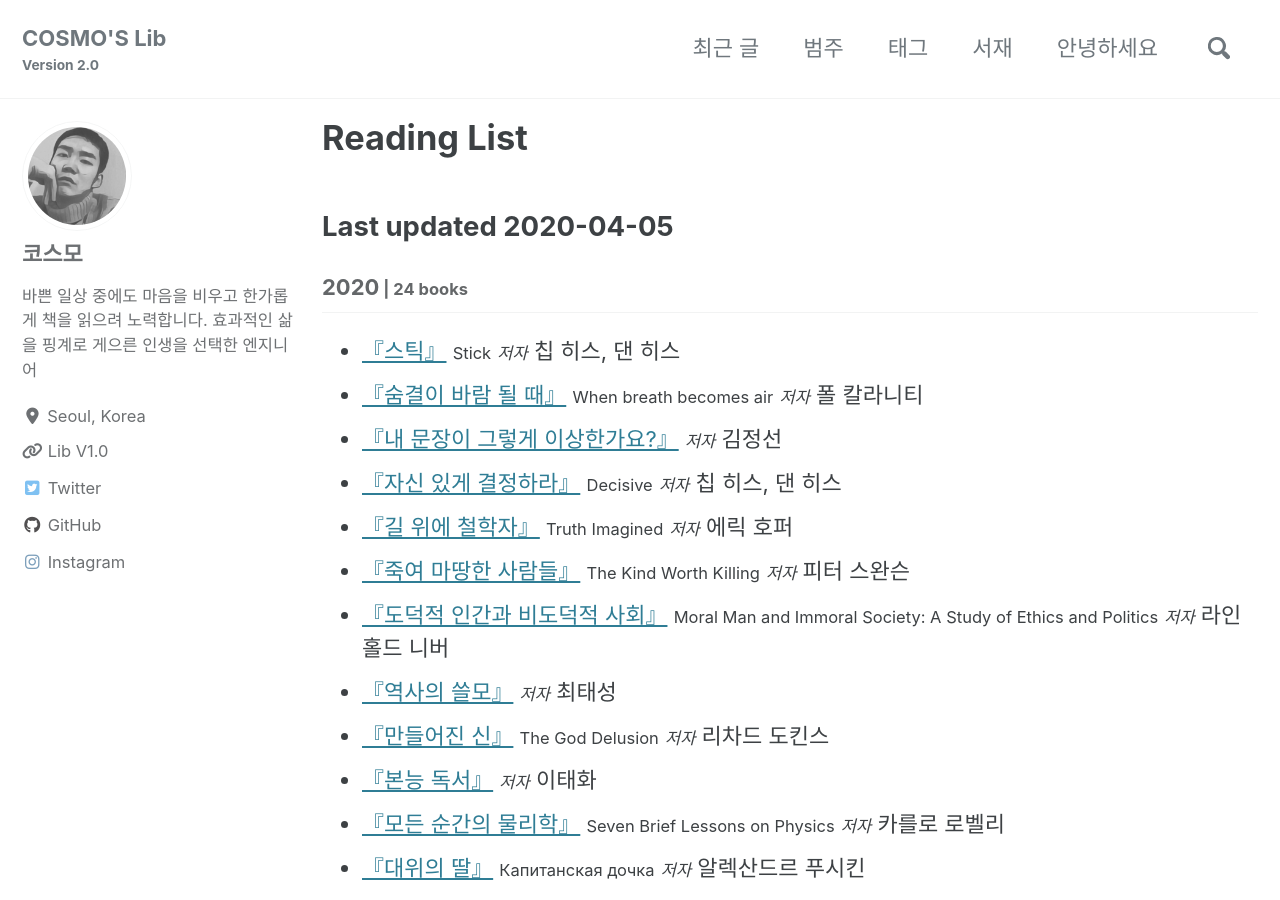
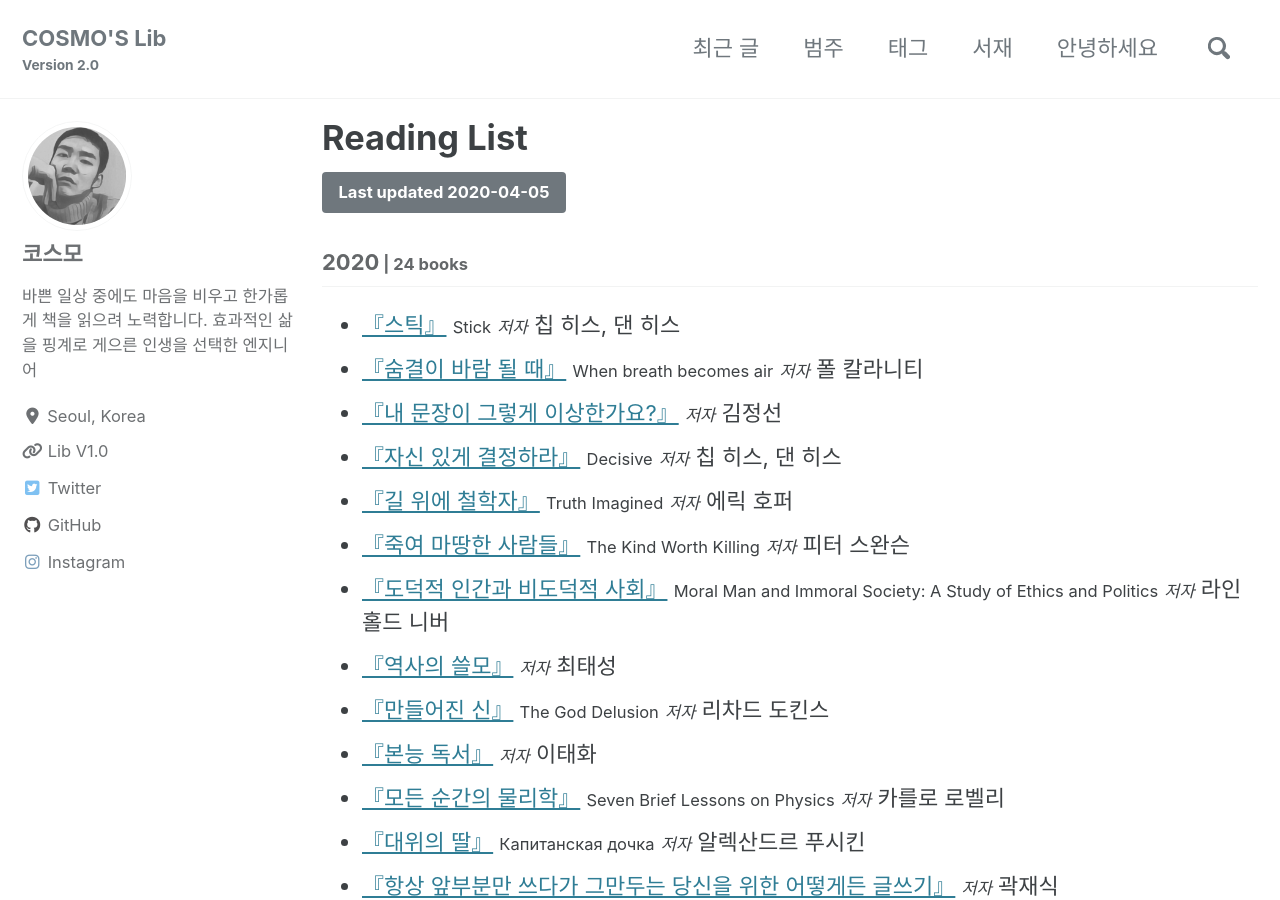
Before and after one commit to deftone2000/cosmo-s-archive, a Jekyll site: the page built from _pages/reading-list.html, in a window 1280 px wide and 900 px high. Built offline with Jekyll 4.4.1, drawn with Linux system fonts in a browser that asks for light colours; cached includes are drawn as plain includes; nearby versions of some CDN libraries; comment, search, counter and statistics services are not loaded; a style sheet for code colours, icons or effects is not loaded.

Commit message:
no message

```diff
--- a/_pages/reading-list.html
+++ b/_pages/reading-list.html
@@ -6,7 +6,7 @@ author_profile: true
 classes: wide
 ---
 
-  <h3 class="page__lead">Last updated {{ site.data.reading.lastupdate }}</h3>
+  <a href="#" class="btn btn--primary">Last updated {{ site.data.reading.lastupdate }}</a>
   {% for entry in site.data.reading.list %}
   <div class="">
     <div class="">
```
